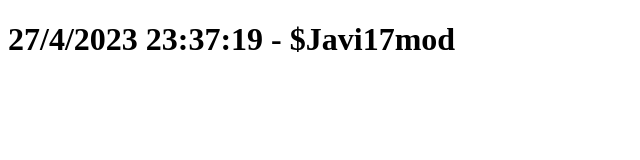
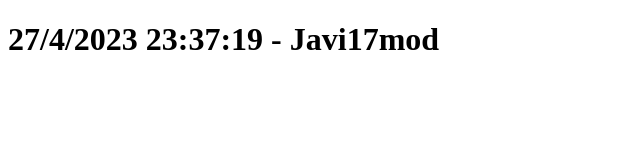
Before and after one commit to Javi17mod/pruebas, a plain HTML site: page Brueba.html in a window 1280 px wide. Shown: the whole page, without its empty margins (0-640 px from the left). Drawn offline with Linux system fonts and the light colour scheme.

Commit message:
Update and rename index.html to Brueba.html

```diff
--- a/index.html
+++ b/Brueba.html
@@ -20,7 +20,7 @@ let minutos = fecha.getMinutes();
 let segundos = fecha.getSeconds();
 
 // construir el nuevo título
-let nuevoTitulo = `${dia}/${mes}/${anio} ${hora}:${minutos}:${segundos} - $Javi17mod`;
+let nuevoTitulo = `${dia}/${mes}/${anio} ${hora}:${minutos}:${segundos} - Javi17mod`;
 
 // asignar el nuevo título al elemento h1
 document.getElementById("titulo").innerHTML = nuevoTitulo;
```
